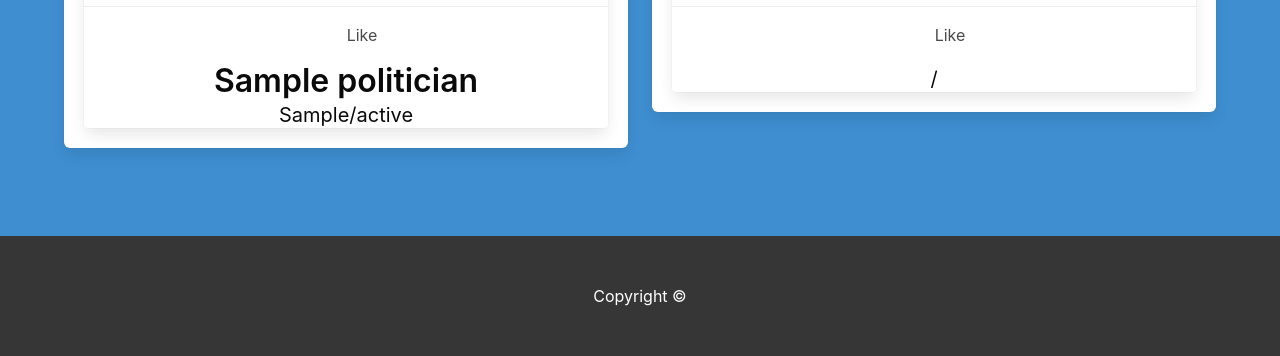
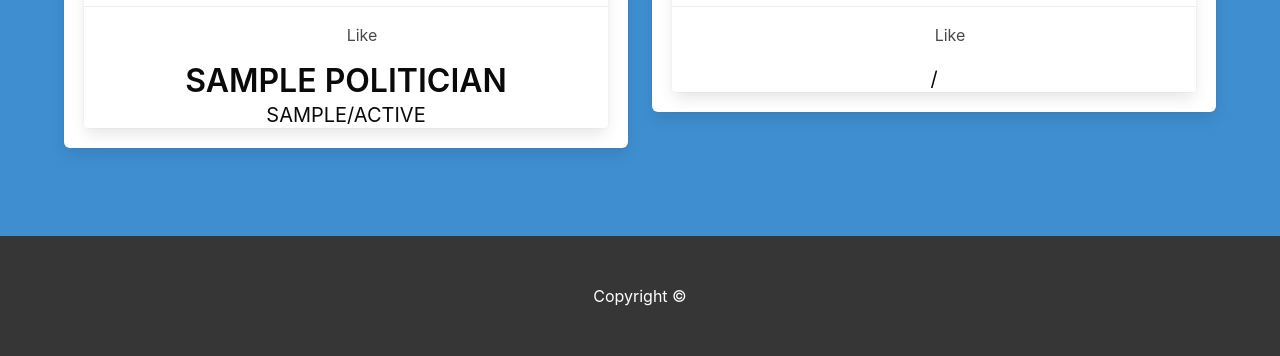
Before and after one commit to weekcodepoliticos2/weekcodepoliticos2, a Rails app: page /comparison in a window 1280 px wide. Shown: the part 616-972 px from the top of the page. Run offline with Rails 7, Linux system fonts and the light colour scheme; the visitor is signed in with stand-in values (Sample User, id 1); tables that the repository leaves empty hold one stand-in row (values such as "Sample post"); data that the repository does not hold is empty; style sheets or scripts are compiled from the project's sources; parts of the project's set-up code (start-up, migrations or seed data) failed here and were passed over; some libraries are stand-ins or nearby versions.

Commit message:
add fix class and upperase to titles and subtitles

```diff
--- a/app/views/politicians/comparison.html.erb
+++ b/app/views/politicians/comparison.html.erb
@@ -25,8 +25,8 @@
                     Like
                   </a>
                 </footer>
-                  <h2 class="title has-text-black"><%= @player_one.name %></h2>
-                  <h3 class="subtitle has-text-black">
+                  <h2 class="title has-text-black is-uppercase font-fix"><%= @player_one.name %></h2>
+                  <h3 class="subtitle has-text-black is-uppercase font-fix">
                     <%= @player_one.party %>/<%= @player_one.state %>
                   </h3>
               </div>
@@ -55,8 +55,8 @@
                     Like
                   </a>
                 </footer>
-                <h2 class="title has-text-black is-uppercase"><%= @player_two.name %></h2>
-                  <h3 class="subtitle has-text-black is-uppercase">
+                <h2 class="title has-text-black is-uppercase font-fix"><%= @player_two.name %></h2>
+                  <h3 class="subtitle has-text-black is-uppercase font-fix">
                     <%= @player_two.party %>/<%= @player_two.state %>
                   </h3>
               </div>
```
